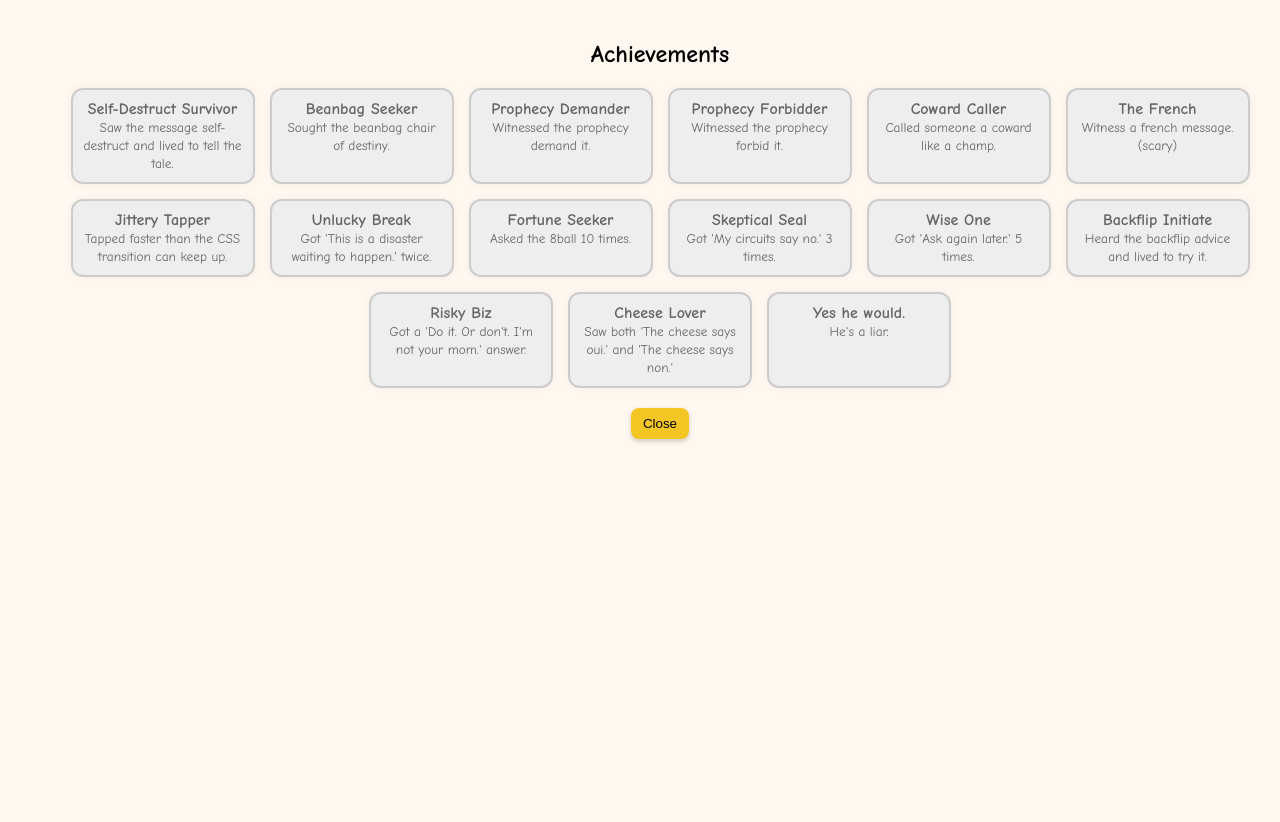
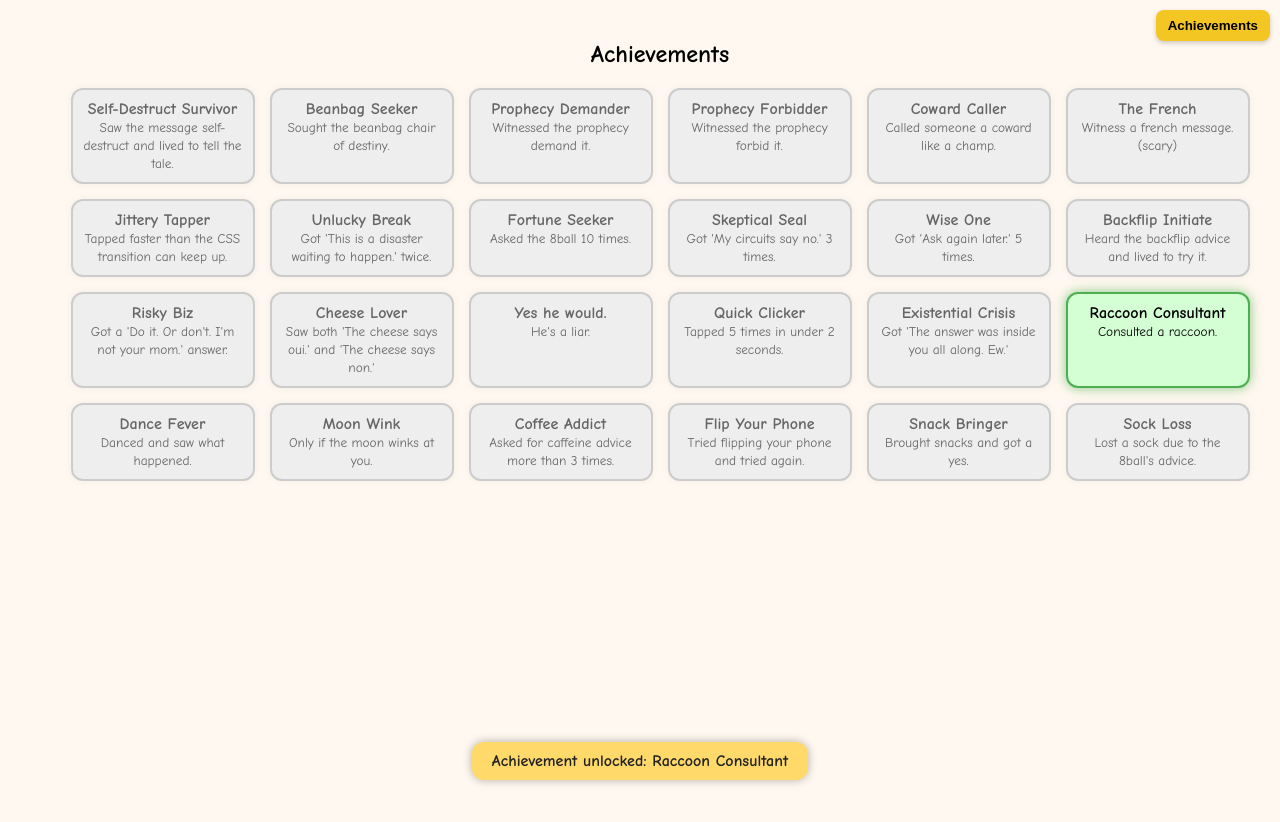
Before and after one commit to sirshiru/chaos-8ball, a plain HTML site: page index.html in a window 1280 px wide. Both pictures are taken after a click on the button "Achievements". Drawn offline with Linux system fonts and the light colour scheme.

Commit message:
moar achievements

```diff
--- a/index.html
+++ b/index.html
@@ -40,6 +40,7 @@
     background-color: #f3c623;
     box-shadow: 0 2px 5px rgba(0,0,0,0.2);
     user-select: none;
+    z-index: 10001;
   }
   #achPage {
     display: none;
@@ -48,7 +49,7 @@
     width: 100vw; height: 100vh;
     background: #fff8f0;
     overflow-y: auto;
-    padding: 20px;
+    padding: 20px 50px 20px 20px;
     z-index: 9999;
   }
   #achList {
@@ -75,14 +76,18 @@
     box-shadow: 0 0 12px #4caf50aa;
   }
   #closeAch {
-    margin-top: 20px;
-    padding: 8px 12px;
+    position: fixed;
+    top: 15px;
+    right: 15px;
+    font-size: 24px;
+    font-weight: bold;
+    background: none;
+    border: none;
     cursor: pointer;
-    border-radius: 8px;
-    border: none;
-    background-color: #f3c623;
-    box-shadow: 0 2px 5px rgba(0,0,0,0.2);
+    color: #f3c623;
     user-select: none;
+    z-index: 10002;
+    filter: drop-shadow(0 0 1px black);
   }
   #achievement {
     position: fixed;
@@ -115,14 +120,15 @@
 
 <div id="achPage">
   <h2>Achievements</h2>
+  <button id="closeAch">×</button>
   <div id="achList"></div>
-  <button id="closeAch">Close</button>
 </div>
 
 <div id="achievement"></div>
 
 <script>
 const answers = [
+  /* Your existing answers array here, unchanged */
   "It is decidedly so.",
   "Without a doubt.",
   "Absolutely, no hesitation.",
@@ -281,9 +287,55 @@ const achievements = {
     name: "Yes he would.",
     desc: "He's a liar.",
     unlocked: false,
+  },
+  quickClicker: {
+    name: "Quick Clicker",
+    desc: "Tapped 5 times in under 2 seconds.",
+    unlocked: false,
+    lastTapTimes: [],
+  },
+  existentialCrisis: {
+    name: "Existential Crisis",
+    desc: "Got 'The answer was inside you all along. Ew.'",
+    unlocked: false,
+  },
+  raccoonConsultant: {
+    name: "Raccoon Consultant",
+    desc: "Consulted a raccoon.",
+    unlocked: false,
+  },
+  danceFever: {
+    name: "Dance Fever",
+    desc: "Danced and saw what happened.",
+    unlocked: false,
+  },
+  moonWink: {
+    name: "Moon Wink",
+    desc: "Only if the moon winks at you.",
+    unlocked: false,
+  },
+  coffeeAddict: {
+    name: "Coffee Addict",
+    desc: "Asked for caffeine advice more than 3 times.",
+    unlocked: false,
+    count: 0,
+  },
+  flipYourPhone: {
+    name: "Flip Your Phone",
+    desc: "Tried flipping your phone and tried again.",
+    unlocked: false,
+  },
+  snackBringer: {
+    name: "Snack Bringer",
+    desc: "Brought snacks and got a yes.",
+    unlocked: false,
+  },
+  sockLoss: {
+    name: "Sock Loss",
+    desc: "Lost a sock due to the 8ball's advice.",
+    unlocked: false,
   }
 };
-
 
 const answerDiv = document.getElementById("answer");
 const achBtn = document.getElementById("achBtn");
@@ -349,6 +401,15 @@ document.body.addEventListener("click", () => {
   answerDiv.style.opacity = "1";
   answerDiv.classList.add("flip");
 
+  const now = Date.now();
+
+  // Quick Clicker tracking
+  achievements.quickClicker.lastTapTimes = achievements.quickClicker.lastTapTimes.filter(t => now - t < 2000);
+  achievements.quickClicker.lastTapTimes.push(now);
+  if (!achievements.quickClicker.unlocked && achievements.quickClicker.lastTapTimes.length >= 5) {
+    unlockAchievement("quickClicker");
+  }
+
   setTimeout(() => {
     const randomAnswer = answers[Math.floor(Math.random() * answers.length)];
     answerDiv.textContent = randomAnswer;
@@ -358,6 +419,13 @@ document.body.addEventListener("click", () => {
     achievements.fortuneSeeker.count++;
     if (!achievements.fortuneSeeker.unlocked && achievements.fortuneSeeker.count >= 10) {
       unlockAchievement("fortuneSeeker");
+    }
+
+    if (randomAnswer === "Cannot predict now." || randomAnswer === "Unclear, try caffeine first.") {
+      achievements.coffeeAddict.count++;
+      if (!achievements.coffeeAddict.unlocked && achievements.coffeeAddict.count >= 3) {
+        unlockAchievement("coffeeAddict");
+      }
     }
 
     // Unlucky Break tracking
@@ -426,14 +494,32 @@ document.body.addEventListener("click", () => {
       unlockAchievement("riskyBiz");
     }
     if (randomAnswer ===  "Would I lie to you? (Don't answer that.)") {
-      unlockAchievement("liar")
+      unlockAchievement("liar");
+    }
+    if (randomAnswer === "The baguette has spoken.") {
+      unlockAchievement("raccoonConsultant");
+    }
+    if (randomAnswer === "Dance and see what happens.") {
+      unlockAchievement("danceFever");
+    }
+    if (randomAnswer === "Only if the moon winks at you.") {
+      unlockAchievement("moonWink");
+    }
+    if (randomAnswer === "Flip your phone and try again.") {
+      unlockAchievement("flipYourPhone");
+    }
+    if (randomAnswer === "No, unless you bring snacks.") {
+      unlockAchievement("snackBringer");
+    }
+    if (randomAnswer === "Yes, but it'll cost you a sock.") {
+      unlockAchievement("sockLoss");
+    }
+    if (randomAnswer === "The answer was inside you all along. Ew.") {
+      unlockAchievement("existentialCrisis");
     }
 
-    // Bonus: if user taps too fast (e.g. multiple clicks before flip ends)
-    // We could do a simple time check (optional, but fun)
   }, 250);
 });
-
 </script>
 
 </body>
```
